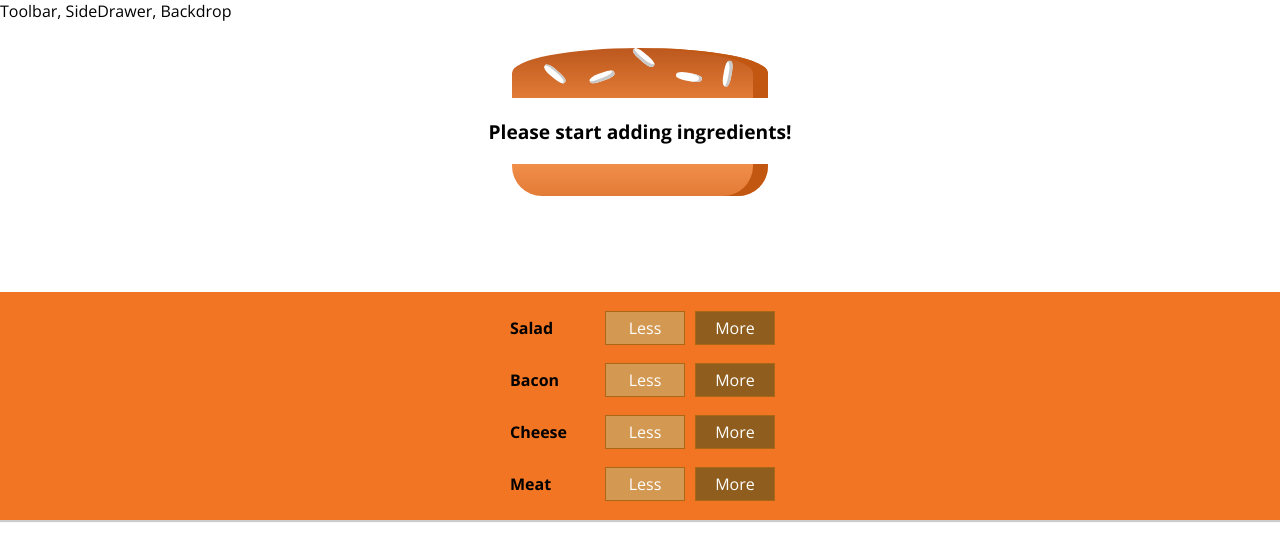
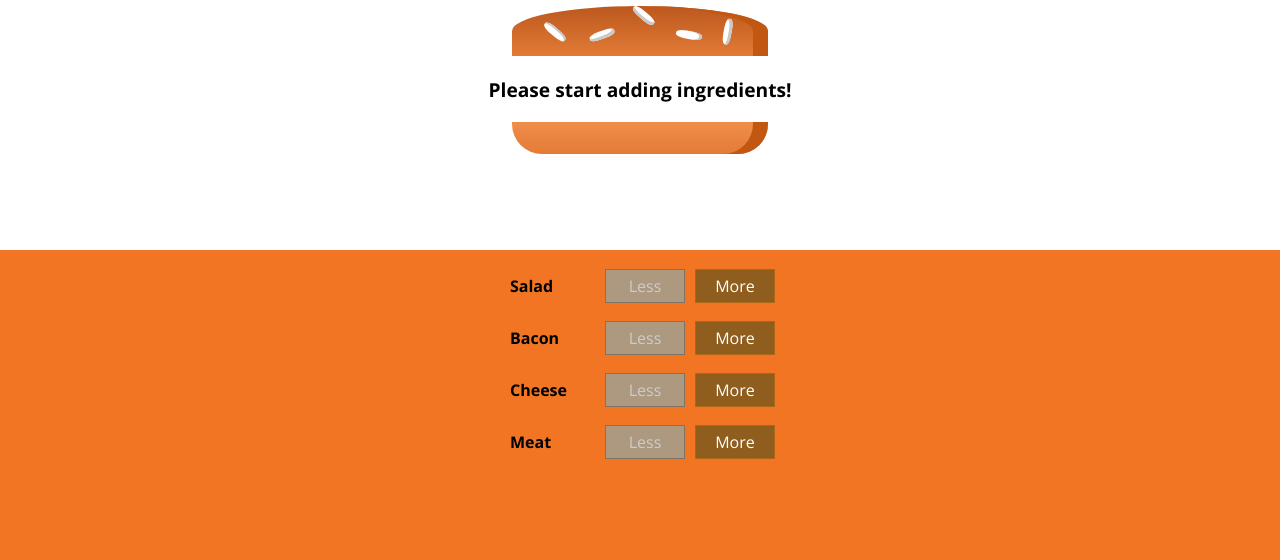
Before and after one commit to katmcglo/pancakestack, a React (Create React App) app: page / in a window 1280 px wide. Shown: the top 560 px of the page. Built offline with nearby package versions, Linux system fonts and the light colour scheme.

Commit message:
see previous

```diff
--- a/src/App.js
+++ b/src/App.js
@@ -1,14 +1,12 @@
 import React from 'react';
-import Layout from './components/Layout/Layout';
+// import Layout from './components/Layout/Layout';
 import StackBuilder from './containers/StackBuilder/StackBuilder';
 
 
 function App() {
   return (
     <div>
-      <Layout>
         <StackBuilder></StackBuilder>
-      </Layout>
     </div>
   );
 }
--- a/src/components/PancakeStack/BuildControls/BuildControl/BuildControl.js
+++ b/src/components/PancakeStack/BuildControls/BuildControl/BuildControl.js
@@ -5,7 +5,7 @@
 const buildControl = (props) => (
   <div className={classes.BuildControl}>
     <div className={classes.Label}>{props.label}</div>
-    <button onClick={props.removed} className={classes.Less}>Less</button>
+    <button onClick={props.removed} className={classes.Less} disabled={props.disabled}>Less</button>
     <button onClick ={props.added} className={classes.More}>More</button>
   </div>
 );
--- a/src/components/PancakeStack/BuildControls/BuildControls.js
+++ b/src/components/PancakeStack/BuildControls/BuildControls.js
@@ -17,6 +17,7 @@
     label={control.label}
     added={() => props.ingredientAdded(control.type)}
     removed={() => props.ingredientRemoved(control.type)}
+    disabled={props.disabled[control.type]}
       />
     ))}
   </div>
--- a/src/components/PancakeStack/BuildControls/BuildControls.module.css
+++ b/src/components/PancakeStack/BuildControls/BuildControls.module.css
@@ -7,4 +7,5 @@
   box-shadow: 0 2px 1px #ccc;
   margin: auto;
   padding: 10px 0;
+  height: 100vh;
 }
--- a/src/containers/StackBuilder/StackBuilder.js
+++ b/src/containers/StackBuilder/StackBuilder.js
@@ -40,6 +40,9 @@
 
   removeIngredientHandler = (type) => {
     const oldCount = this.state.ingredients[type];
+    if (oldCount <= 0) {
+      return;
+    }
     const updatedCount = oldCount - 1;
     const updatedIngredients = {
       ...this.state.ingredients
@@ -52,10 +55,21 @@
   }
 
   render() {
+    const disabledInfo = {
+      ...this.state.ingredients
+    };
+    for (let key in disabledInfo) {
+      disabledInfo[key] = disabledInfo[key] <= 0;
+    }
+
     return (
       <Auxiliary>
         <PancakeStack ingredients={this.state.ingredients}/>
-        <BuildControls ingredientAdded={this.addIngredientHandler} ingredientRemoved={this.removeIngredientHandler} />
+        <BuildControls
+        ingredientAdded={this.addIngredientHandler}
+        ingredientRemoved={this.removeIngredientHandler}
+        disabled={disabledInfo}
+        />
       </Auxiliary>
     );
   }
```
Also changed, not shown: src/components/PancakeStack/PancakeIngredient.module.css (line endings or trailing spaces).
